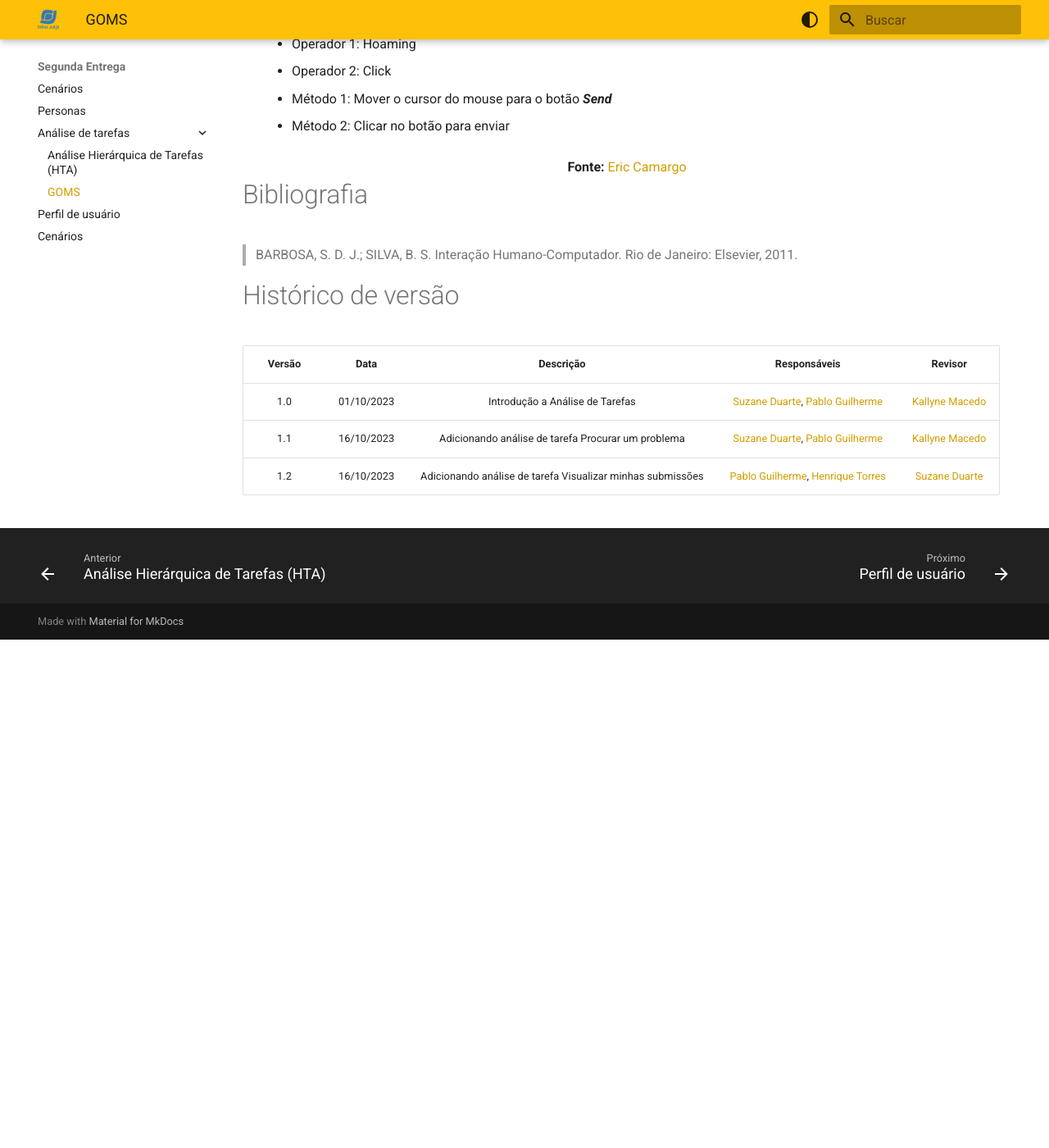
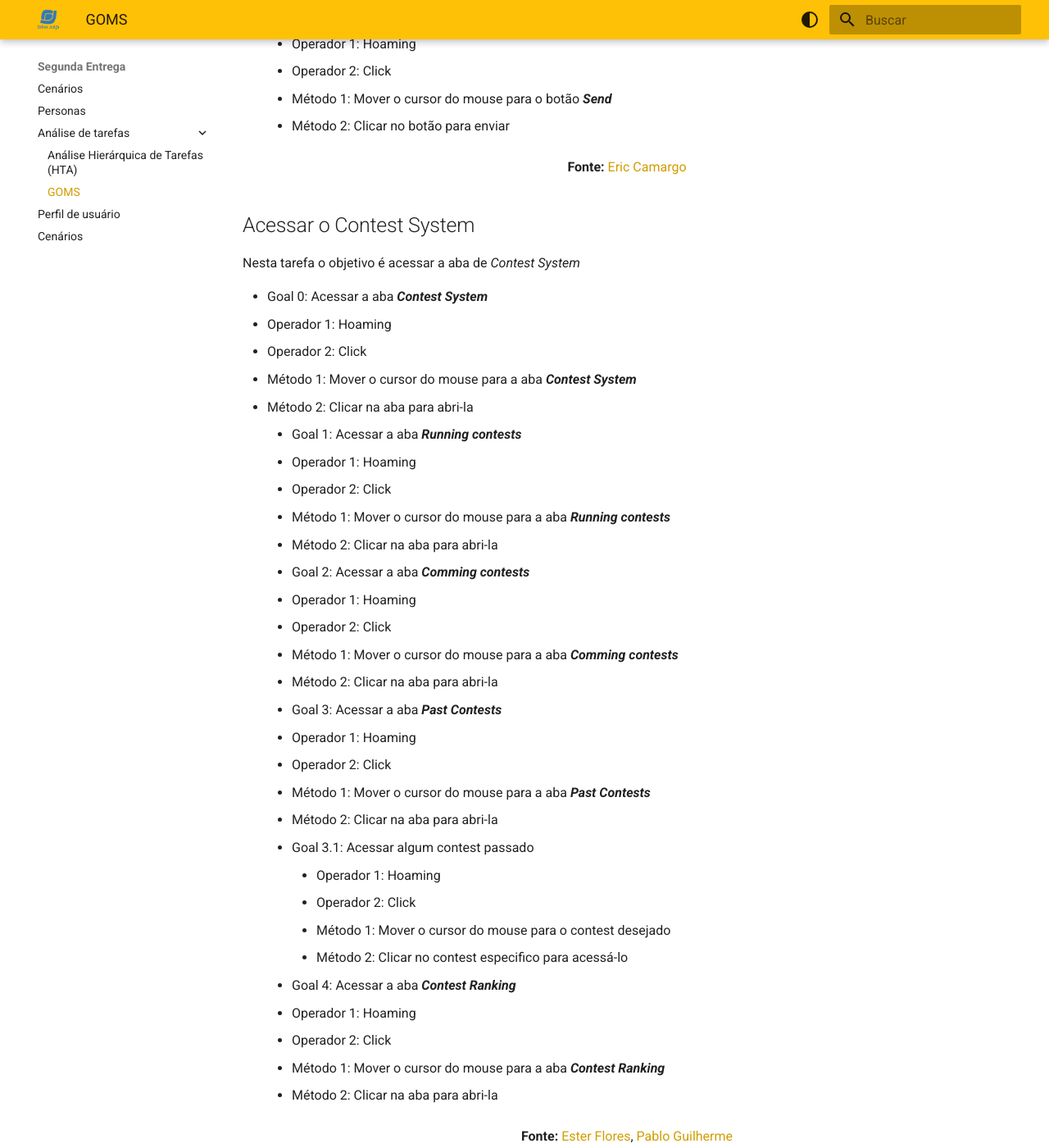
Before and after one commit to Interacao-Humano-Computador/2023.2-OnlineJudge, an MkDocs documentation site: the page built from docs/segunda-entrega/analise-tarefas/GOMS.md, in a window 1280 px wide and 1400 px high, scrolled down 3936 px. Shown: the whole window at 82% size. Built offline with MkDocs 1.6.1 and Material for MkDocs 9.7.7, drawn with Linux system fonts in a browser that asks for light colours; before the commit the page ends 4716 px from its top, so only the background shows below that; some of the changed text lies outside the part shown.

Commit message:
analise de tarefas contest system

```diff
--- a/docs/segunda-entrega/analise-tarefas/GOMS.md
+++ b/docs/segunda-entrega/analise-tarefas/GOMS.md
@@ -123,6 +123,44 @@ Nesta tarefa o objetivo do usuário é contatar colaboradores do site
 
 <center><b>Fonte:</b> <a href="https://github.com/Ericcs10">Eric Camargo</a></center>
 
+## Acessar o Contest System
+
+Nesta tarefa o objetivo é acessar a aba de *Contest System*
+
+- Goal 0: Acessar a aba **_Contest System_**
+  - Operador 1: Hoaming
+  - Operador 2: Click
+  - Método 1: Mover o cursor do mouse para a aba **_Contest System_**
+  - Método 2: Clicar na aba para abri-la
+    - Goal 1: Acessar a aba **_Running contests_**
+      - Operador 1: Hoaming
+      - Operador 2: Click
+      - Método 1: Mover o cursor do mouse para a aba **_Running contests_**
+      - Método 2: Clicar na aba para abri-la
+    - Goal 2: Acessar a aba **_Comming contests_**
+      - Operador 1: Hoaming
+      - Operador 2: Click
+      - Método 1: Mover o cursor do mouse para a aba **_Comming contests_**
+      - Método 2: Clicar na aba para abri-la
+    - Goal 3: Acessar a aba **_Past Contests_**
+      - Operador 1: Hoaming
+      - Operador 2: Click
+      - Método 1: Mover o cursor do mouse para a aba **_Past Contests_**
+      - Método 2: Clicar na aba para abri-la
+      - Goal 3.1: Acessar algum contest passado
+        - Operador 1: Hoaming
+        - Operador 2: Click
+        - Método 1: Mover o cursor do mouse para o contest desejado
+        - Método 2: Clicar no contest especifico para acessá-lo
+    - Goal 4: Acessar a aba **_Contest Ranking_**
+      - Operador 1: Hoaming
+      - Operador 2: Click
+      - Método 1: Mover o cursor do mouse para a aba **_Contest Ranking_**
+      - Método 2: Clicar na aba para abri-la
+
+<center><b>Fonte:</b> <a href="https://github.com/esteerlino">Ester Flores</a>, <a href="https://github.com/PabloGJBS">Pablo Guilherme</a></center>
+<br><br>
+
 # Bibliografia
 
 > BARBOSA, S. D. J.; SILVA, B. S. Interação Humano-Computador. Rio de Janeiro: Elsevier, 2011.
@@ -134,3 +172,4 @@ Nesta tarefa o objetivo do usuário é contatar colaboradores do site
 |  1.0   | 01/10/2023 |              Introdução a Análise de Tarefas               |  [Suzane Duarte](https://github.com/suzaneduarte), [Pablo Guilherme](https://github.com/PabloGJBS)   | [Kallyne Macedo](https://github.com/kalipassos)  |
 |  1.1   | 16/10/2023 |     Adicionando análise de tarefa Procurar um problema     |  [Suzane Duarte](https://github.com/suzaneduarte), [Pablo Guilherme](https://github.com/PabloGJBS)   | [Kallyne Macedo](https://github.com/kalipassos)  |
 |  1.2   | 16/10/2023 | Adicionando análise de tarefa Visualizar minhas submissões | [Pablo Guilherme](https://github.com/PabloGJBS), [Henrique Torres](https://github.com/henriqtorresl) | [Suzane Duarte](https://github.com/suzaneduarte) |
+|  1.3   | 16/10/2023 | Adicionando análise de tarefa acessar Contest System | [Pablo Guilherme](https://github.com/PabloGJBS), [Ester Lino](https://github.com/esteerlino) | [Suzane Duarte](https://github.com/suzaneduarte) |
```
Also changed, not shown: docs/segunda-entrega/analise-tarefas/HTA.md (+30 -1 lines), docs/assets/images/contest-system.png (added).
